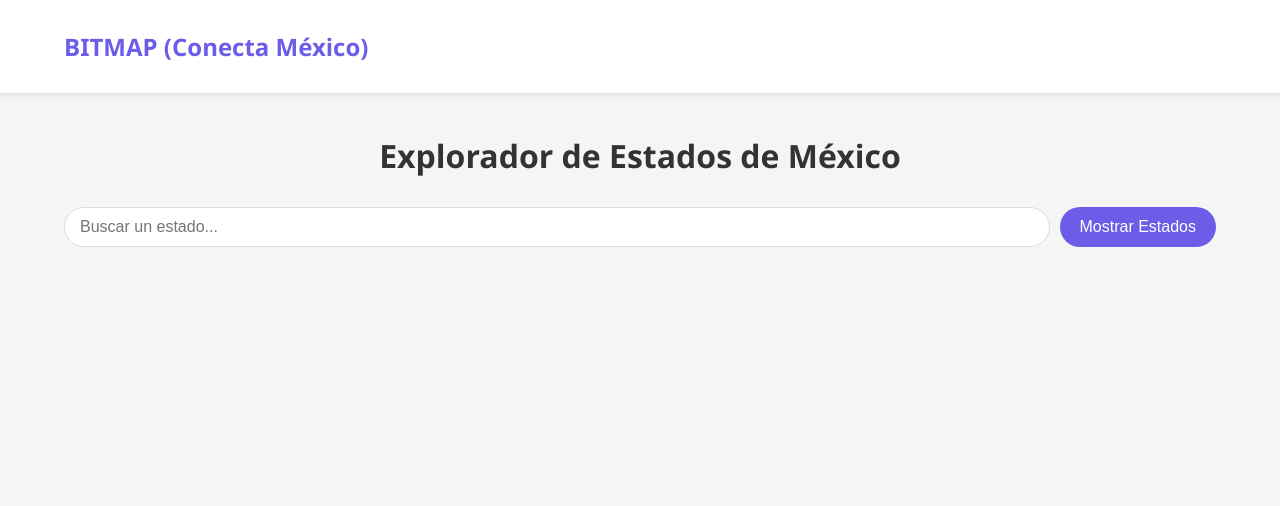
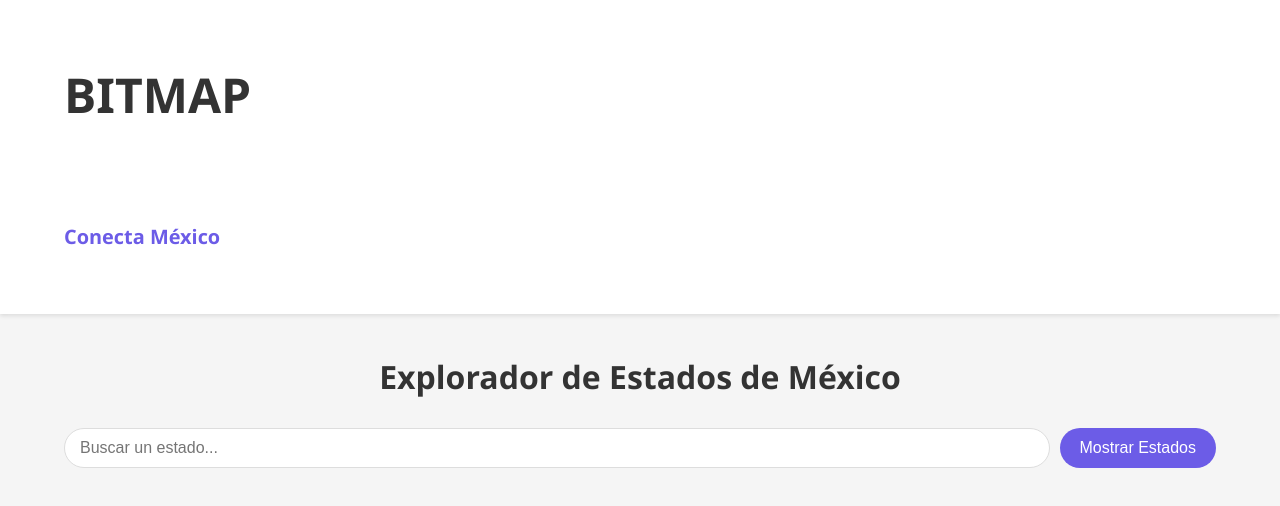
Before and after one commit to DanielGVPJean/vera_mapas, a website: page index.html in a window 1280 px wide. Drawn offline with Linux system fonts and the light colour scheme.

Commit message:
Update index.html

```diff
--- a/index.html
+++ b/index.html
@@ -282,7 +282,10 @@
     <header>
         <div class="container">
             <div class="header-content">
-                <div class="logo">BITMAP (Conecta México)</div>
+                <div class="logo"><h1>BITMAP</h1>
+                    <br>
+                    <h5>Conecta México</h5>
+                </div>
             </div>
         </div>
     </header>
```
